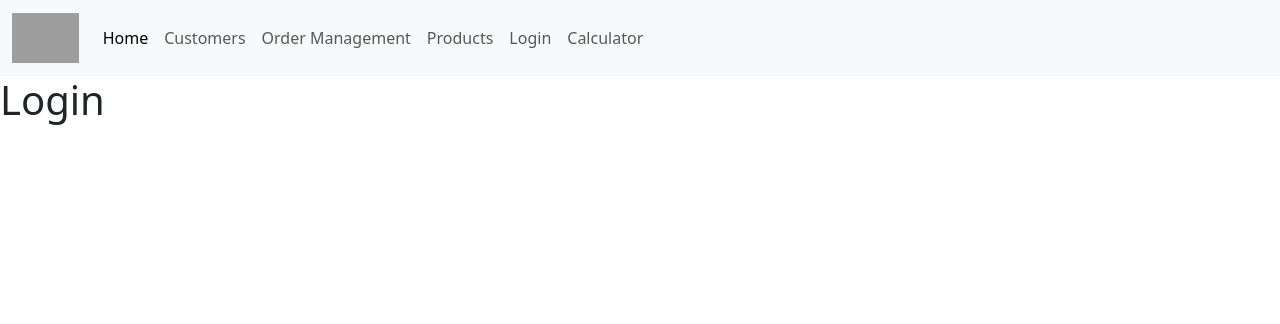
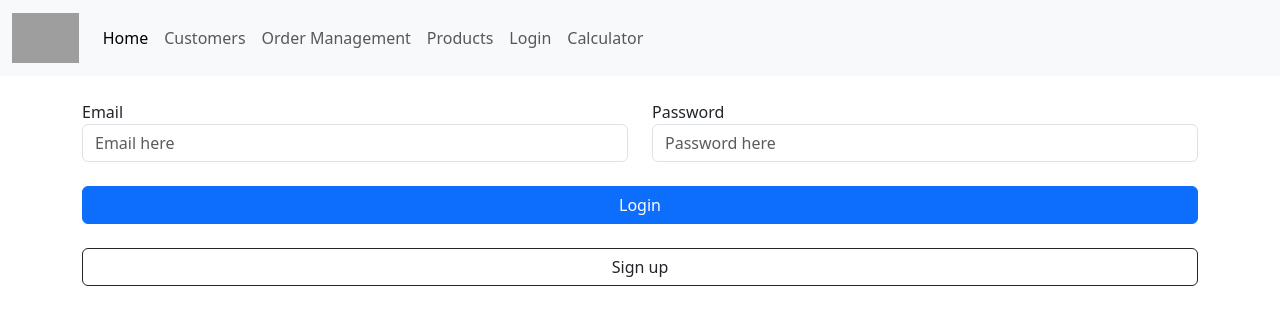
Before and after one commit to harshani95/POS-MERN-Frontend, a React (Vite) app: page /login in a window 1280 px wide. Shown: the top 324 px of the page. Built offline with nearby package versions, Linux system fonts and the light colour scheme; no server answers; grey boxes are pictures that could not be loaded.

Commit message:
added login page

```diff
--- a/src/components/Login.tsx
+++ b/src/components/Login.tsx
@@ -1,4 +1,71 @@
-function Login() {
-    return <h1>Login</h1>
-}
+import React, {useState} from "react";
+import AxiosInstance from '../config/axiosInstance.ts';
+import {Link, useNavigate} from "react-router-dom";
+
+
+const Login:React.FC = ()=>{
+
+    const [email, setEmail]=useState('');
+    const [password, setPassword]=useState('');
+    const navigate = useNavigate();
+
+    const login=async ()=>{
+        try{
+            const response = await AxiosInstance.post('/users/login',{
+                email,password
+            });
+
+            //==============
+            const expirationDate = new Date();
+            expirationDate.setDate(expirationDate.getDate()+2);
+
+            const cookieValue=encodeURIComponent('token')+'='
+                +encodeURIComponent(response.data)+'; expires='+expirationDate.toUTCString()+'; path=/';
+
+            document.cookie=cookieValue;
+            console.log(response.data);
+
+            setEmail('');
+            setPassword('');
+            navigate('/');
+
+        }catch (e){
+            console.log(e)
+        }
+    }
+
+    return(
+        <>
+            <br/>
+            <div className="container">
+                <div className="row">
+                    <div className="col-6">
+                        <div className="form-group">
+                            <label htmlFor="email">Email</label>
+                            <input type="email"
+                                   onChange={(e)=>{setEmail(e.target.value)}}
+                                   className='form-control' placeholder='Email here'/>
+                        </div>
+                    </div>
+                    <div className="col-6">
+                        <div className="form-group">
+                            <label htmlFor="password">Password</label>
+                            <input type="password"
+                                   onChange={(e)=>{setPassword(e.target.value)}}
+                                   className='form-control' placeholder='Password here'/>
+                        </div>
+                    </div>
+                    <div className="col-12">
+                        <br/>
+                        <button className='btn btn-primary col-12' onClick={login}>Login</button>
+                        <br/>
+                        <br/>
+                        <Link to="/signup" className='btn btn-outline-dark col-12'>Sign up</Link>
+                    </div>
+                </div>
+            </div>
+        </>
+    )
+};
+
 export default Login;
```
